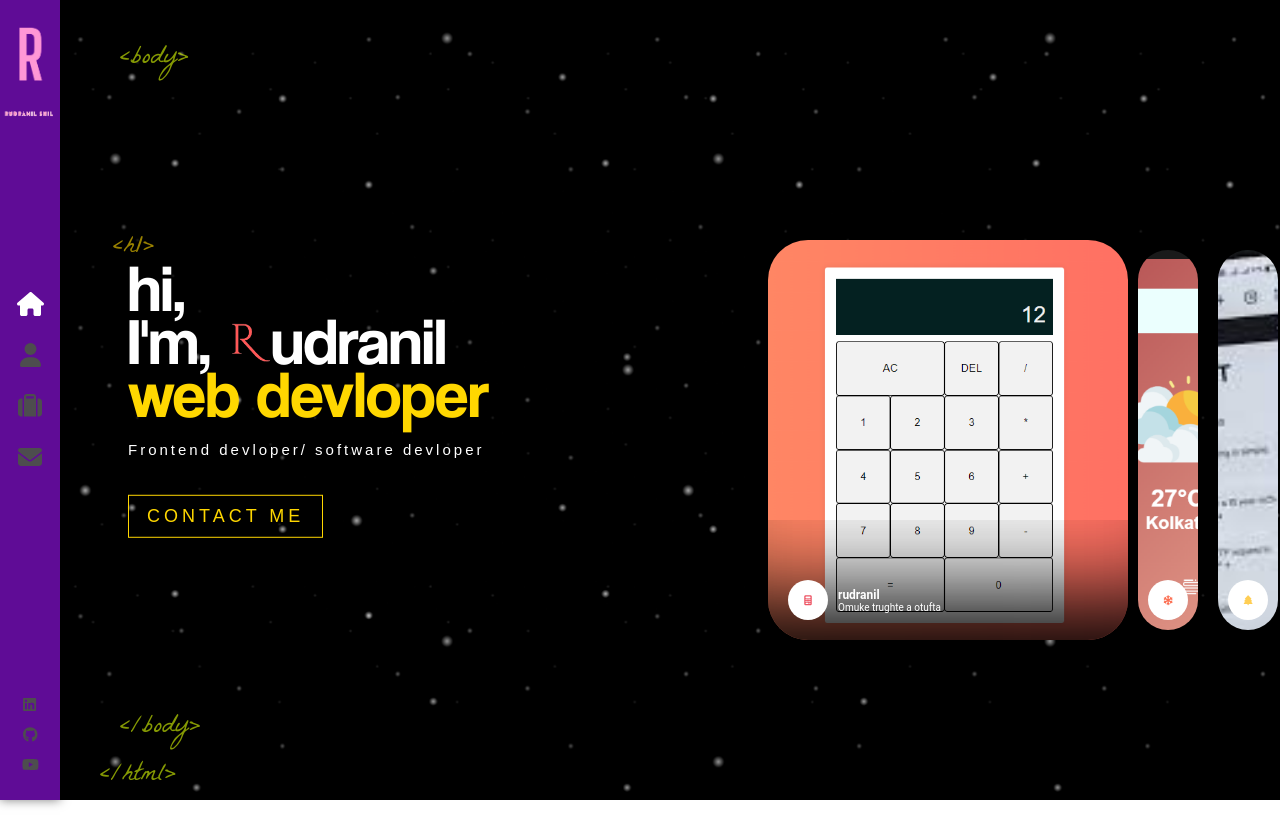
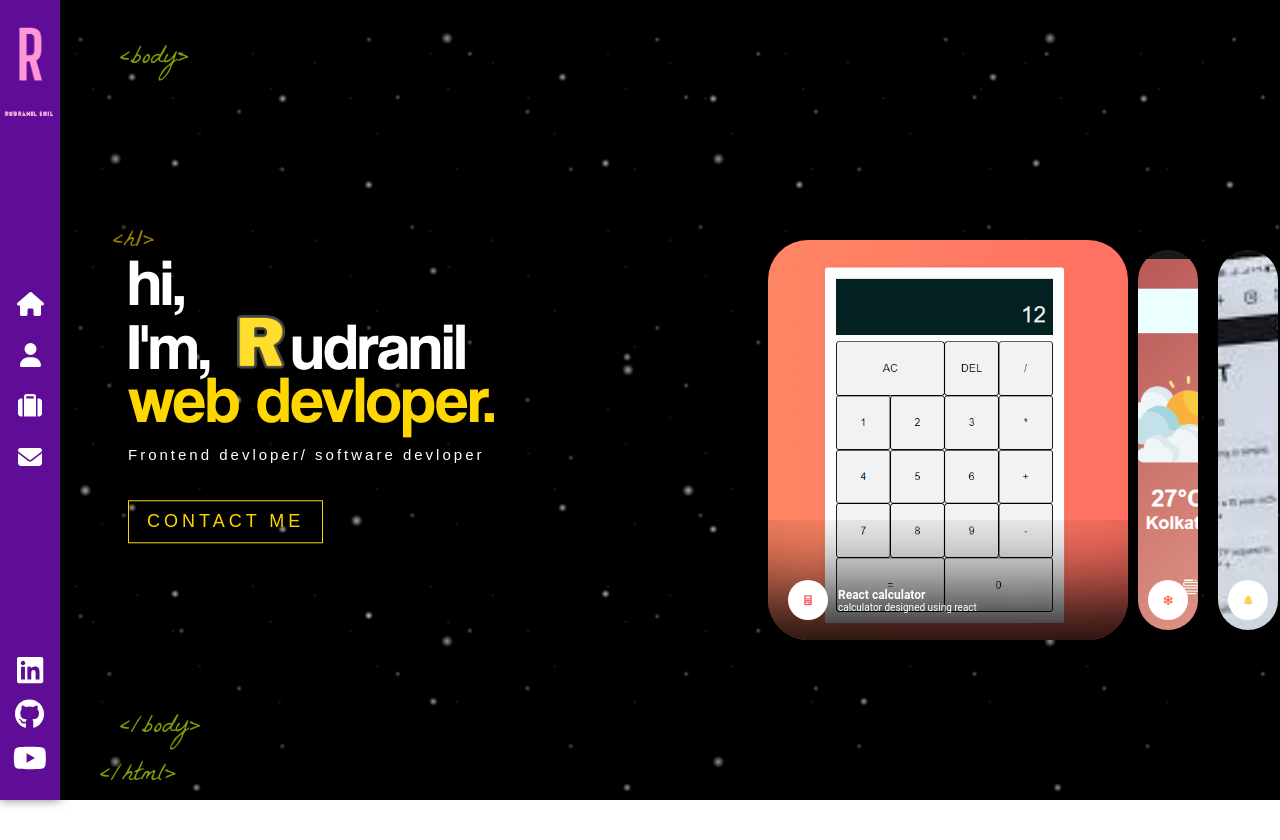
Before and after one commit to rudranil723/portfoliowebsite, a React (Create React App) app: page / in a window 1280 px wide. Shown: the top 840 px of the page. Built offline with nearby package versions, Linux system fonts and the light colour scheme.

Commit message:
home page looking okay

```diff
--- /dev/null
+++ b/src/components/AnimatedLetters/index.scss
@@ -0,0 +1,26 @@
+.text-animate {
+    display: inline-block;
+    opacity: 0;
+    animation: bounceIn;
+    animation-duration: 1s;
+    animation-delay: 1s;
+    animation-fill-mode: forwards;
+    min-width: 10px;
+  }
+
+  .text-animate-hover {
+    min-width: 10px;
+    display: inline-block;
+    animation-fill-mode: both;
+
+    &:hover {
+      animation: rubberBand 1s;
+      color: #ffd700;
+    }
+  }
+
+  @for $i from 1 through 35 {
+    .text-animate._#{$i} {
+      animation-delay: #{$i / 10}s;
+    }
+  }
--- a/src/components/home/index.js
+++ b/src/components/home/index.js
@@ -23,11 +23,11 @@ const Home = () => {
             <div className="text-zone">
                 <h1>hi,<br/>I'm,
                 {/* we have to rmake the R photo but later */}
-                <img className = 'namelogo' src={LogoTitle} style={{width: '40px', height: 'auto'}} alt="devloper"/>
+                <img className = 'namelogo' src={LogoTitle} style={{width: '60px', height: '60px'}} alt="devloper"/>
                 udranil
                 <br/>
-                <span className='web-devloper-text'>web devloper</span>
-                </h1>
+                <span className='web-devloper-text'>web devloper.</span>
+            </h1>
                 <h2>Frontend devloper/ software devloper</h2>
                 <Link to="/contact" className='flat-button'> CONTACT ME</Link>
             </div>
@@ -41,8 +41,8 @@ const Home = () => {
                             <i class="fas fa-calculator"></i>
                         </div>
                         <div class="info">
-                            <div class="main">rudranil</div>
-                            <div class="sub">Omuke trughte a otufta</div>
+                            <div class="main">React calculator</div>
+                            <div class="sub">calculator designed using react</div>
                         </div>
                     </div>
                 </div>
@@ -53,8 +53,8 @@ const Home = () => {
                             <i class="fas fa-snowflake"></i>
                         </div>
                         <div class="info">
-                            <div class="main">Oretemauw</div>
-                            <div class="sub">Omuke trughte a otufta</div>
+                            <div class="main">Weather App</div>
+                            <div class="sub">Weather App designed using HTML,CSS,Js</div>
                         </div>
                     </div>
                 </div>
@@ -65,8 +65,8 @@ const Home = () => {
                             <i class="fas fa-tree"></i>
                         </div>
                         <div class="info">
-                            <div class="main">Iteresuselle</div>
-                            <div class="sub">Omuke trughte a otufta</div>
+                            <div class="main">Python Chatbot</div>
+                            <div class="sub">Python Project</div>
                         </div>
                     </div>
                 </div>
@@ -77,8 +77,8 @@ const Home = () => {
                             <i class="fas fa-tint"></i>
                         </div>
                         <div class="info">
-                            <div class="main">Idiefe</div>
-                            <div class="sub">Omuke trughte a otufta</div>
+                            <div class="main">Portfolio Website</div>
+                            <div class="sub">my portfolio website</div>
                         </div>
                     </div>
                 </div>
--- a/src/components/home/index.scss
+++ b/src/components/home/index.scss
@@ -48,6 +48,7 @@
         animation-delay: 1.4s;
       }
     }
+
 
     .web-devloper-text{
       color: #ffd700;
@@ -143,7 +144,7 @@
   // https://codepen.io/z-/pen/OBPJKK?editors=1100
 
 
-  $optionDefaultColours: #ED5565,#FC6E51,#FFCE54,#2ECC71,#5D9CEC,#AC92EC;
+$optionDefaultColours: #ED5565,#FC6E51,#FFCE54,#2ECC71,#5D9CEC,#AC92EC;
 
 .right-container {
    display:flex;
@@ -153,7 +154,6 @@
    overflow:hidden;
    height:100vh;
    margin-left: 60%;
-
    font-family: 'Roboto', sans-serif;
    transition:.25s;
 
@@ -161,7 +161,6 @@
       position: absolute;
       bottom:20px;
       left:20px;
-
       color:inherit;
    }
    .options {
@@ -169,30 +168,19 @@
       flex-direction:row;
       align-items:stretch;
       overflow:hidden;
-
       min-width:600px;
       max-width:900px;
       width:calc(100% - 100px);
-
       height:400px;
 
-      @for $i from 1 through 4 {
-        @media screen and (max-width:798px - $i*80) {
-           min-width:600px - $i*80;
-           .option:nth-child(#{6-$i}) {
-              display:none;
-           }
-        }
-     }
+
 
       .option {
          position: relative;
          overflow:hidden;
-
          min-width:60px;
          margin:10px;
-         //border:0px solid --defaultColor;
-
+         border:0px solid --defaultColor;
          background:var(--optionBackground, var(--defaultBackground, #E6E9ED));
          background-size:auto 120%;
          background-position:center;
@@ -209,7 +197,6 @@
          &.active {
             flex-grow:10000;
             transform:scale(1);
-
             max-width:600px;
             margin:0px;
             border-radius:40px;
@@ -305,3 +292,30 @@
       }
    }
 }
+
+
+@media screen and (max-width: 1200px) {
+   .right-container {
+      display: flex;
+      flex-direction: column;
+      justify-content: center;
+      align-items: center;
+      position: relative;
+      height: 50%;
+      margin: 20px;
+      // width: calc(100% - 10% - 2 * 5%);
+      width: calc(100% - 10%);
+
+      .options{
+         min-width:350px;
+         max-width:700px;
+         width:calc(100% - 100px);
+         height:250px;
+
+         .option{
+            min-width:40px;
+            margin:5px;
+         }
+      }
+    }
+ }
--- a/src/components/sidebar/index.js
+++ b/src/components/sidebar/index.js
@@ -36,14 +36,14 @@ const Sidebar = () => {
           activeclassname="active"
           to="/"
           onClick={() => setShowNav(false)}>
-          <FontAwesomeIcon icon={faHome} color="#4d4d4e" />
+          <FontAwesomeIcon icon={faHome} color="#fffff" />
         </NavLink>
         <NavLink
           activeclassname="active"
           className="about-link"
           to="/about"
           onClick={() => setShowNav(false)}>
-          <FontAwesomeIcon icon={faUser} color="#4d4d4e" />
+          <FontAwesomeIcon icon={faUser} color="#fffff" />
         </NavLink>
         <NavLink
           activeclassname="active"
@@ -51,7 +51,7 @@ const Sidebar = () => {
           to="/portfolio"
           onClick={() => setShowNav(false)}
         >
-          <FontAwesomeIcon icon={faSuitcase} color="#4d4d4e" />
+          <FontAwesomeIcon icon={faSuitcase} color="#fffff" />
         </NavLink>
         <NavLink
           activeclassname="active"
@@ -59,16 +59,16 @@ const Sidebar = () => {
           to="/contact"
           onClick={() => setShowNav(false)}
         >
-          <FontAwesomeIcon icon={faEnvelope} color="#4d4d4e" />
+          <FontAwesomeIcon icon={faEnvelope} color="#fffff" />
         </NavLink>
         <FontAwesomeIcon
           onClick={() => setShowNav(false)}
           icon={faClose}
-          color="#ffd700"
+          color="#ffff"
           size="3x"
           className='close-icon' />
       </nav>
-      <ul>
+      <ul className='social-icons'>
         <li>
           <a
             href="https://www.linkedin.com/in/rudranil-shil-49a2131b9/"
@@ -77,8 +77,9 @@ const Sidebar = () => {
           >
             <FontAwesomeIcon
               icon={faLinkedin}
-              color="#4d4d4e"
+              color="#ffff"
               className="anchor-icon"
+              size='2x'
             />
           </a>
         </li>
@@ -90,8 +91,9 @@ const Sidebar = () => {
           >
             <FontAwesomeIcon
               icon={faGithub}
-              color="#4d4d4e"
+              color="#fffff"
               className="anchor-icon"
+              size='2x'
             />
           </a>
         </li>
@@ -103,8 +105,9 @@ const Sidebar = () => {
           >
             <FontAwesomeIcon
               icon={faYoutube}
-              color="#4d4d4e"
+              color="#fffff"
               className="anchor-icon"
+              size='2x'
             />
           </a>
         </li>
@@ -112,8 +115,7 @@ const Sidebar = () => {
       <FontAwesomeIcon
           onClick={() => setShowNav(true)}
           icon={faBars}
-          color="#ffd700"
-          size="3x"
+          color="#0000"
           className='hamburger-icon' />
     </div>
   )
--- a/src/components/sidebar/index.scss
+++ b/src/components/sidebar/index.scss
@@ -50,7 +50,7 @@
         }
 
         &:hover {
-          color: #ffffff;
+          color: #fbff00;
 
           svg {
             opacity: 0;
@@ -123,12 +123,12 @@
           display: block;
           font-size: 15px;
           line-height: 16px;
-          color: #a01075;
+          color: #ffffff;
         }
 
         &:hover {
           .anchor-icon {
-            color: #ffffff;
+            color: #f5e105;
           }
         }
       }
@@ -142,17 +142,23 @@
 
   @media screen and (max-width: 1200px) {
     .nav-bar {
-      background: transparent;
+      background:  transparent;
       position: initial;
-      height: auto;
+      height: 50px;
       min-height: auto;
       box-shadow: none;
 
+
+      .logo{
+        display: block;
+        padding: 5px ;
+      }
       .logo img {
-        width: 25px;
-        height: auto;
+        position: relative;
+        margin: 8px auto;
+        width: 30px;
+        height: 30px;
       }
-
        ul, nav {
         display: none;
        }
@@ -161,7 +167,7 @@
         width: 100%;
         top: 0;
         left: 0;
-        background: #68154a;
+        background: #000000;
         height: 100%;
         margin: 0;
         z-index: 2;
@@ -172,6 +178,7 @@
         }
 
         a {
+          margin-top: 5%;
           display: flex;
           justify-content: center;
           align-items: center;
@@ -189,13 +196,22 @@
         }
        }
 
+
+
        .hamburger-icon,
        .close-icon {
           position: absolute;
           top: 15px;
           right: 15px;
           display: block;
-          color: #ffffff;
+          color: #000000;
+          font-size: 25px;
        }
     }
+
   }
+  @media screen and (max-width: 1200px) {
+    .nav-bar .logo img.sub-logo {
+      display: none;
+    }
+  }
```
Also changed, not shown: src/components/AnimatedLetters/index.js (added, +15 -0 lines), src/assets/images/logg.png.
